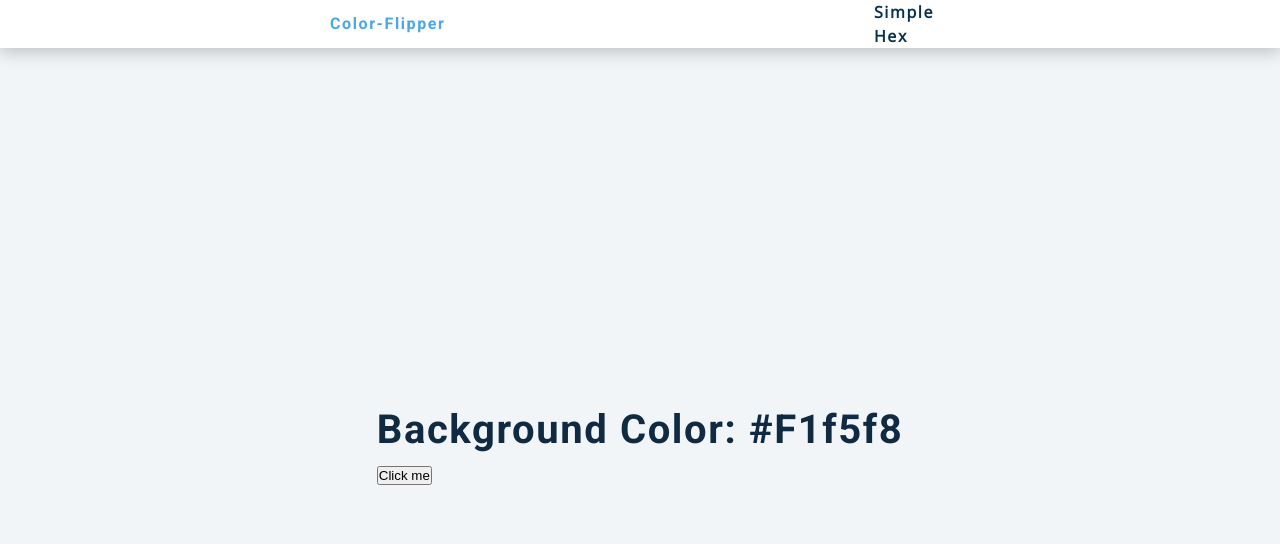
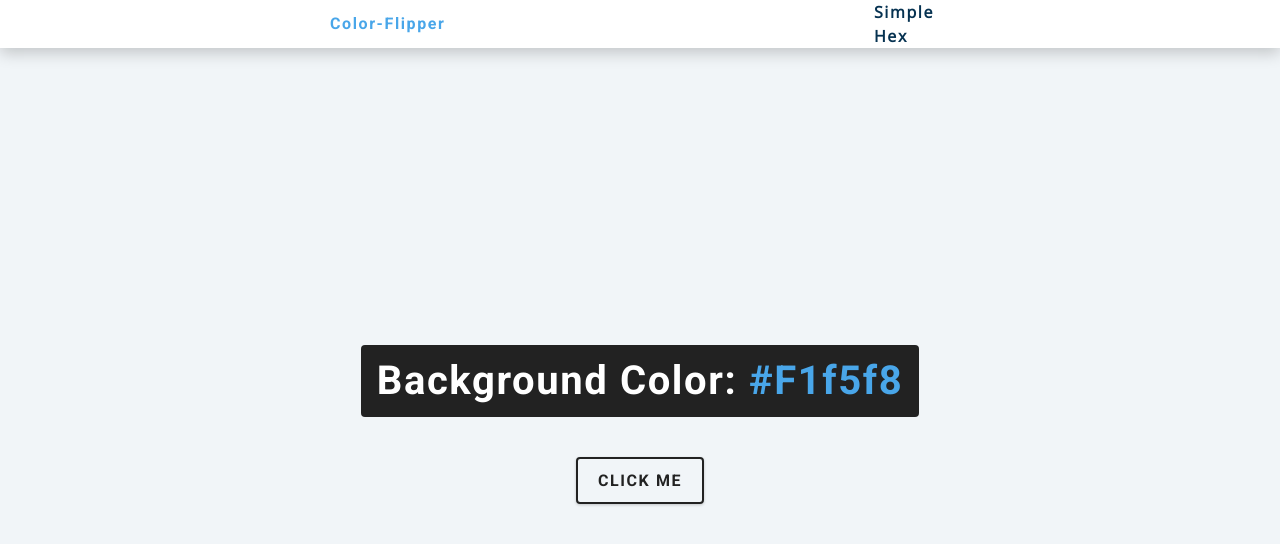
Before and after one commit to LucianoSainz/Color-Flipper, a plain HTML site: page index.html in a window 1280 px wide. Drawn offline with nearby package versions, Linux system fonts and the light colour scheme.

Commit message:
added main, container, btn  styles

```diff
--- a/styles.css
+++ b/styles.css
@@ -164,3 +164,41 @@ nav a {
 nav a:hover {
   color: var(--clr-primary-5);
 }
+main {
+  min-height: calc(100vh - 3rem);
+  display: grid;
+  place-items: center;
+}
+.container {
+  text-align: center;
+}
+.container h2 {
+  background: var(--clr-black);
+  color: var(--clr-white);
+  padding: 1rem;
+  border-radius: var(--radius);
+  margin-bottom: 2.5rem;
+}
+.color {
+  color: var(--clr-primary-5);
+}
+.btn-hero {
+  font-family: var(--ff-primary);
+  text-transform: uppercase;
+  background: transparent;
+  color: var(--clr-black);
+  letter-spacing: var(--spacing);
+  display: inline-block;
+  font-weight: 700;
+  transition: var(--transition);
+  border: 2px solid var(--clr-black);
+  cursor: pointer;
+  box-shadow: 0 1px 3px rgba(0, 0, 0, 0.2);
+  border-radius: var(--radius);
+  font-size: 1rem;
+  padding: 0.75rem 1.25rem;
+}
+.btn-hero:hover {
+  color: var(--clr-white);
+  background: var(--clr-black);
+}
```
